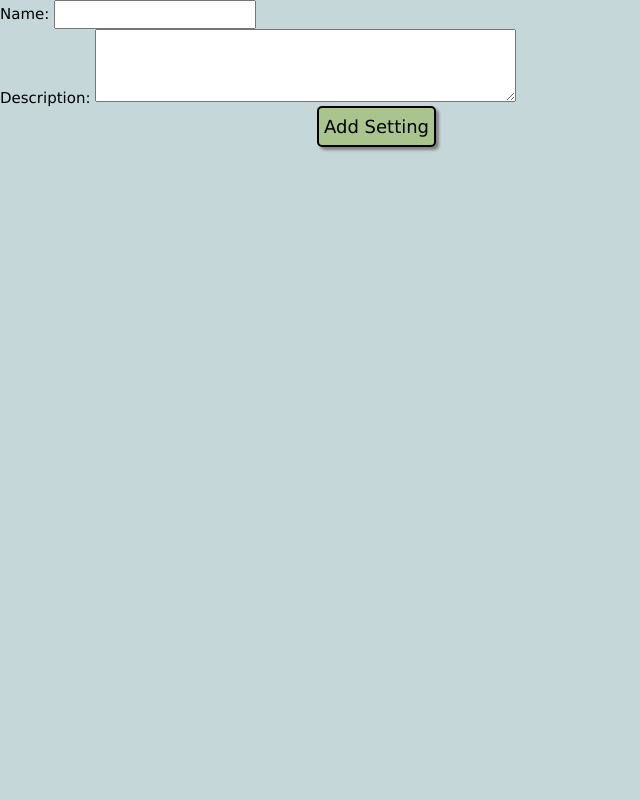
After one commit to 23595/desert_ducks1, a Flask app: page /create_setting in a window 1280 px wide. The commit adds this page. Shown: the whole page, without its empty margins (0-640 px from the left). Run offline with Flask 3, Linux system fonts and the light colour scheme.

Commit message:
Working on function to add setting to database

```diff
--- a/app.py
+++ b/app.py
@@ -77,6 +77,10 @@ def home():
     # Home page
     return render_template("homepage.html")
 
+@app.route('/insert_new')
+def insert_new():
+    # Home page
+    return render_template("insert_new.html")
 
 @app.route('/admin_login')
 def admin_login():
@@ -173,6 +177,28 @@ def questions(id, on_question):  # id is the id of the setting. on_question is t
         setting_name = query_db(sql)
         return render_template("scoring.html", answers_list=answers_list, total=total, setting_name=setting_name[0][0])
 
+@app.route('/create_setting', methods=['GET', 'POST'])
+def create_setting():
+    error_message = ''
+    if request.method == 'POST':
+        setting_name = request.form['setting_name']
+        setting_desc = request.form['setting_desc']
+        # Find existing setting names to prevent overlap
+        sql = "SELECT setting_name FROM settings WHERE setting_name = '" + setting_name + "';"
+        overlap = query_db(sql)
+        if overlap:
+            error_message = 'Setting by that name already exists.'
+            # Returns an error message if the setting already exists
+        elif len(setting_name) < 4:
+            error_message = 'Setting name must be at least 4 characters'
+            # Returns an error message if the setting_name is too short
+        else:
+            with sqlite3.connect(DATABASE) as db:
+                cursor = db.cursor()
+                sql = """INSERT INTO settings (setting_name, setting_desc)
+                VALUES ('""" + setting_name + "', '" + setting_desc + "');"
+                cursor.execute(sql)
+    return render_template("insert_new.html", error_message=error_message)
 
 @app.route('/new_user', methods=['GET', 'POST'])
 def new_user():
--- a/static/style.css
+++ b/static/style.css
@@ -146,6 +146,7 @@ iframe{
   outline: 5px solid #aac48d;
   margin-top: 5%;
   display: block;
+  box-shadow: 15px 15px 10px grey;
   }
 .align_text{
   text-align: left;
--- /dev/null
+++ b/templates/insert_new.html
@@ -0,0 +1,25 @@
+<!DOCTYPE html>
+<html lang="en">
+<head>
+    <meta charset="UTF-8">
+    <meta name="viewport" content="width=device-width, initial-scale=1.0">
+    <link rel="stylesheet" href="https://www.w3schools.com/w3css/5/w3.css">
+    <link rel="stylesheet" href="https://fonts.googleapis.com/css?family=Newsreader">
+    <link rel="stylesheet" href="{{url_for('static', filename='style.css')}}">
+    <title>Create New</title>
+</head>
+<body>
+    <form action="{{ url_for('create_setting') }}" method="POST">
+        <div>
+            <label for="setting_name">Name: </label>
+            <input type="text" id="setting_name" name="setting_name" required maxlength="15"><br> <!--Input the admin's username - input required-->
+        </div>
+        <div>
+            <label for="setting_desc">Description: </label>
+            <textarea id="setting_desc" name="setting_desc" required maxlength="100" rows="3" cols="50"></textarea><br><!--Input the new admin's password - input required-->
+        </div>
+        <input type="submit" value="Add Setting" class="submit"> <!--Submit button - runs new_user flask route and reloads page-->
+    </form>
+    <h1>{{error_message}}</h1>
+</body>
+</html>
--- a/templates/login.html
+++ b/templates/login.html
@@ -38,7 +38,7 @@
             <input type="text" id="username" name="username" required maxlength="15"><br> <!--Username input-->
             <label for="password">Password: </label>
             <input type="password" id="password" name="password" required maxlength="15"><br> <!--Password input - characters not visible-->
-            <input type="submit" value="Login" class="login"> <!--Runs the login flask route with inputed username and password-->
+            <input type="submit" value="Login" class="button" style="margin-left: 40%;"> <!--Runs the login flask route with inputed username and password-->
         </form>
         <p class="error_message">{{message}}</p> <!--If login is attempted and fails, displays error message from flask-->
         <div class="button centre" style="margin-top: 15px;"><a href="{{  url_for('home')  }}" style="text-decoration: none;">Back</a></div>
```
Also changed, not shown: templates/admin.html (+14 -8 lines), templates/homepage.html (+7 -0 lines), ducks.db, static/images/cloud.png (added).
